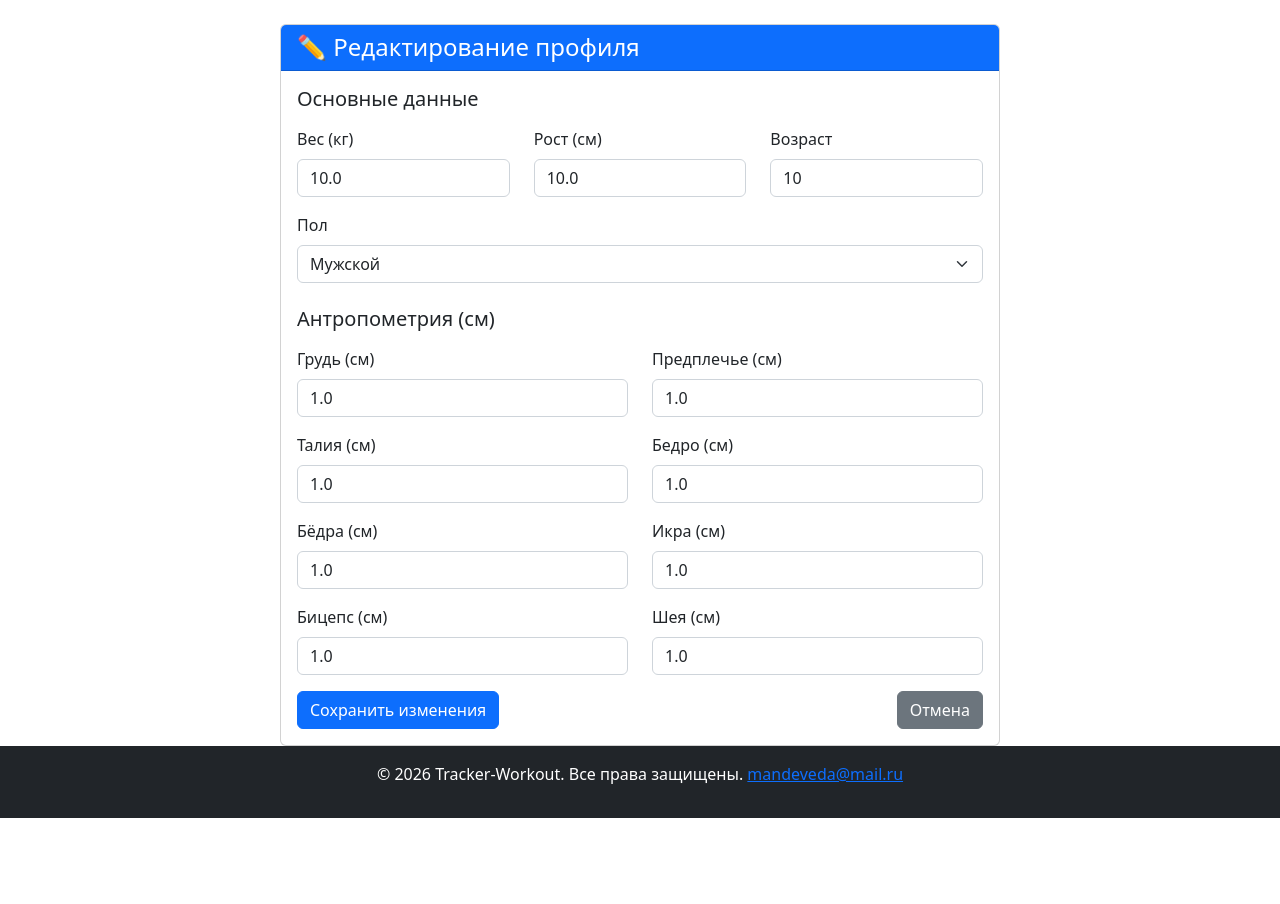
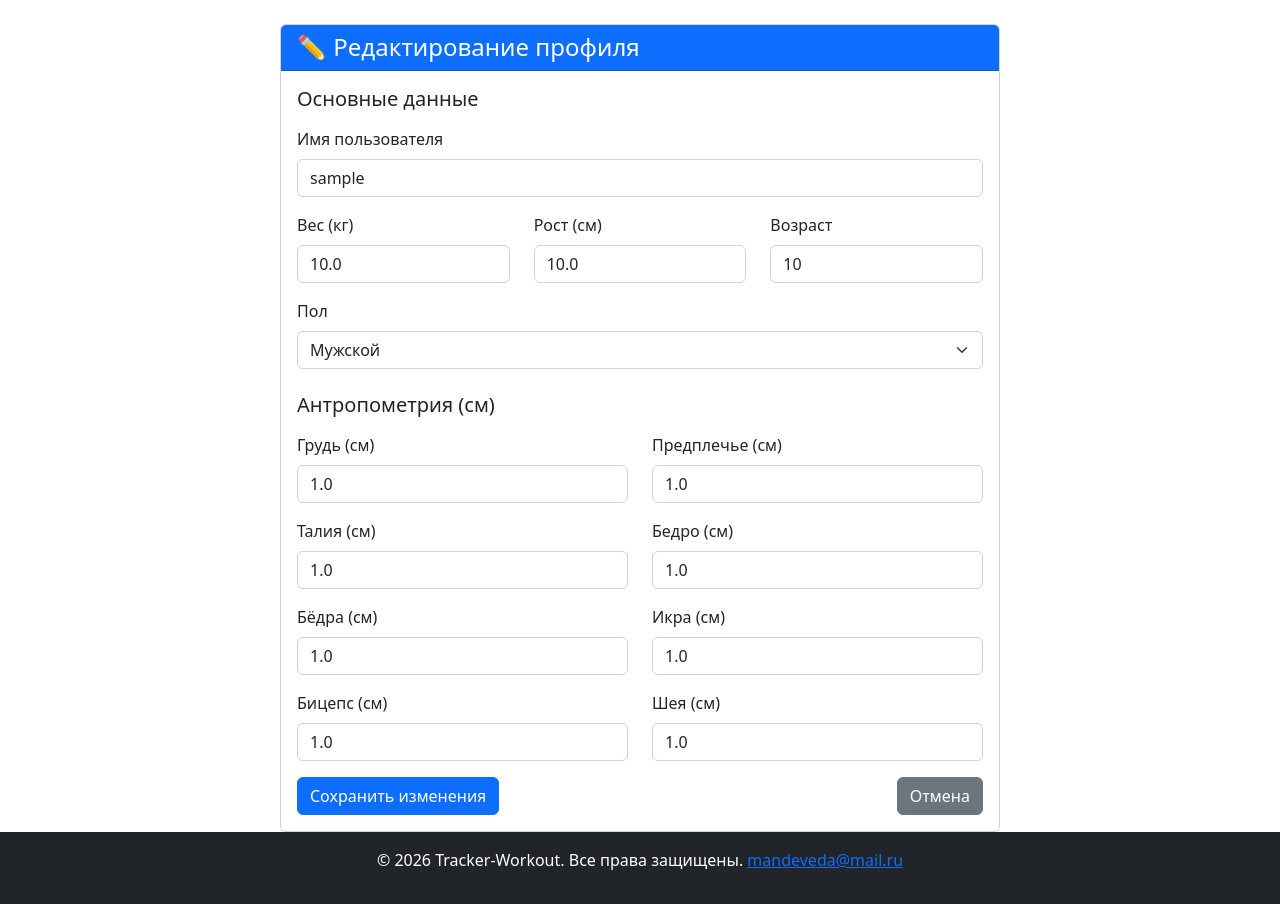
Before and after one commit to Mandeveda/workout_tracker, a Flask app: page /profile/edit in a window 1280 px wide. Shown: the part 80-984 px from the top of the page. Before the commit the page ends 898 px from the top, so only its background shows below. Run offline with Flask 3, Linux system fonts and the light colour scheme; a user stored in the database is signed in; tables that the repository leaves empty hold one stand-in row (values such as "Sample post"); some libraries are stand-ins or nearby versions.

Commit message:
сделал редактирование имени пользователя

```diff
--- a/app/forms.py
+++ b/app/forms.py
@@ -114,6 +114,7 @@ class ProgramGenerationForm(FlaskForm):
 
 class ProfileForm(FlaskForm):
     """Форма редактирования профиля"""
+    username = StringField('Имя пользователя', validators=[DataRequired(), Length(min=3, max=80)])
     weight = FloatField('Вес (кг)', validators=[NumberRange(min=30, max=300)], default=70)
     height = FloatField('Рост (см)', validators=[NumberRange(min=100, max=250)], default=170)
     age = IntegerField('Возраст', validators=[NumberRange(min=10, max=120)], default=25)
--- a/app/routes/profile.py
+++ b/app/routes/profile.py
@@ -3,6 +3,7 @@ from flask_login import login_required, current_user
 from datetime import datetime
 from app import db
 from app.forms import ProfileForm, MeasurementForm
+from app.models import User
 import json
 
 bp = Blueprint('profile', __name__, url_prefix='/profile')
@@ -20,6 +21,14 @@ def edit():
     form = ProfileForm(obj=current_user)
 
     if form.validate_on_submit():
+
+        if form.username.data != current_user.username:
+            existing_user = User.query.filter_by(username=form.username.data).first()
+            if existing_user:
+                flash('Это имя пользователя уже занято', 'danger')
+                return render_template('profile/edit.html', form=form, user=current_user)
+            current_user.username = form.username.data
+
         current_user.weight = form.weight.data
         current_user.height = form.height.data
         current_user.age = form.age.data
--- a/app/templates/profile/edit.html
+++ b/app/templates/profile/edit.html
@@ -13,6 +13,16 @@
                         {{ form.hidden_tag() }}
 
                         <h5 class="mb-3">Основные данные</h5>
+
+                        <!-- НОВОЕ ПОЛЕ: Имя пользователя -->
+                        <div class="mb-3">
+                            {{ form.username.label(class="form-label") }}
+                            {{ form.username(class="form-control") }}
+                            {% for error in form.username.errors %}
+                                <div class="text-danger">{{ error }}</div>
+                            {% endfor %}
+                        </div>
+
                         <div class="row mb-3">
                             <div class="col-md-4">
                                 {{ form.weight.label(class="form-label") }}
```
Also changed, not shown: init_database.py (+8 -6 lines).
